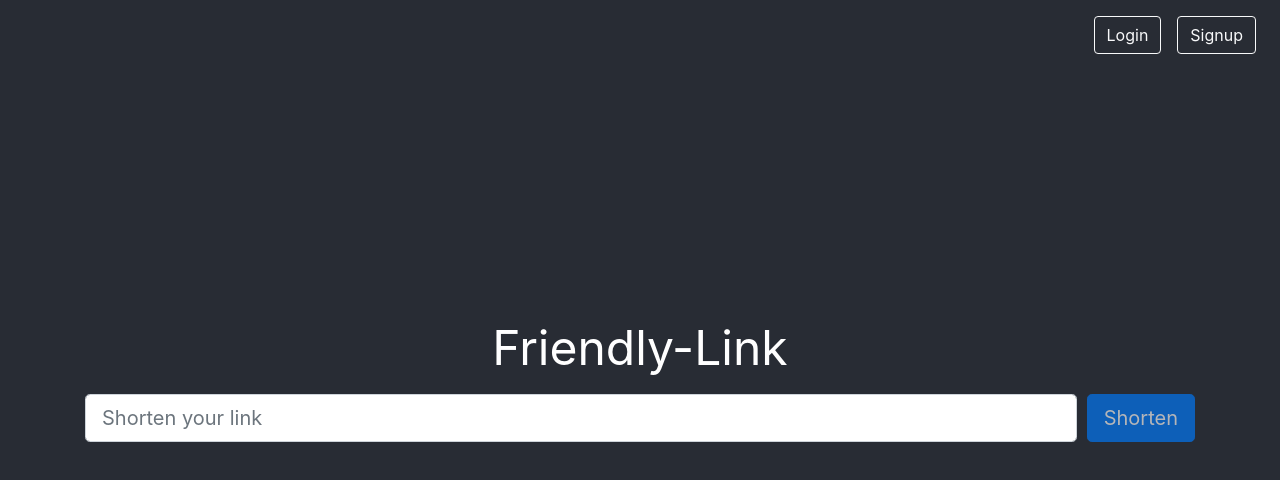
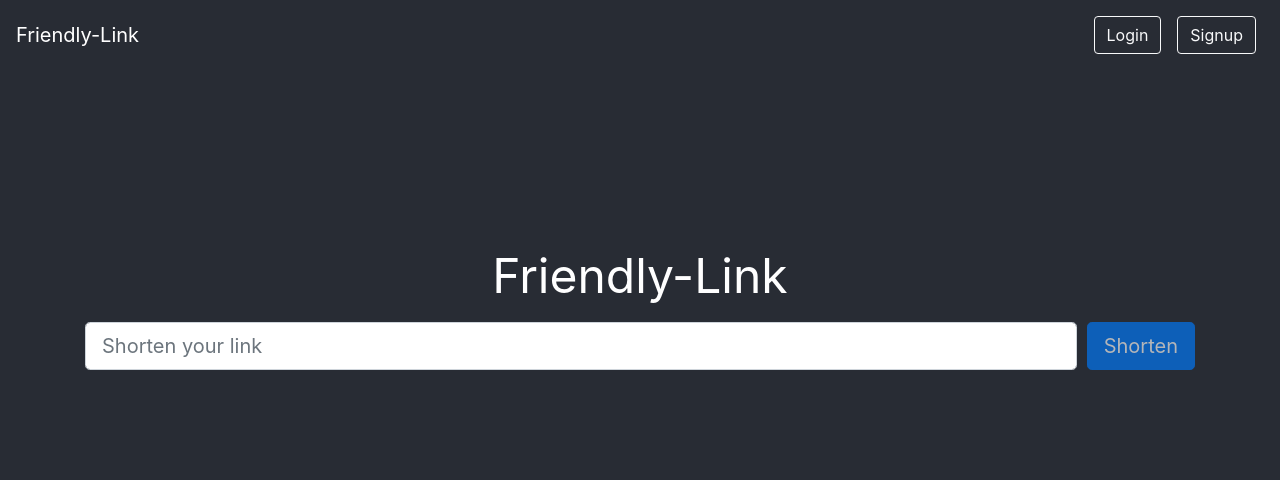
Before and after one commit to Davidcwh/friendly-link, a React (Create React App) app in the folder client/: page / in a window 1280 px wide. Shown: the top 480 px of the page. Built offline with nearby package versions, Linux system fonts and the light colour scheme; no server answers.

Commit message:
Change logged in page behaviour + topbar design

```diff
--- a/client/src/App.js
+++ b/client/src/App.js
@@ -1,6 +1,6 @@
 import './App.css';
 import React from 'react';
-import { Route, Switch } from 'react-router';
+import { Route, Switch, Redirect } from 'react-router';
 import { useAuth0 } from '@auth0/auth0-react';
 import LandingPage from './pages/LandingPage';
 import UserDashboardPage from './pages/UserDashboardPage';
@@ -8,11 +8,19 @@ import LoadingPage from './pages/LoadingPage';
 import ProtectedRoute from './auth/protected-route';
 
 function App() {
-    const { isLoading } = useAuth0();
+    const { isLoading, isAuthenticated } = useAuth0();
 
     return (
         <Switch>
-            <Route exact path="/" component={isLoading ? LoadingPage : LandingPage}/>
+
+            <Route exact path="/">
+                {isAuthenticated
+                    ? <Redirect to='/dashboard'/>
+                    : (
+                        isLoading ? <LoadingPage/> : <LandingPage/>
+                    )
+                 }
+            </Route>
             <ProtectedRoute exact path="/dashboard" component={UserDashboardPage}/>
         </Switch>
     );
--- a/client/src/components/ShortenUrlBar.js
+++ b/client/src/components/ShortenUrlBar.js
@@ -4,7 +4,7 @@ import { Col, Container, Button, Form, Fade } from 'react-bootstrap';
 import API from '../util/API'
 import { useAuth0 } from '@auth0/auth0-react';
 
-const ShortenUrlBar = () => {
+const ShortenUrlBar = ({ title }) => {
     const [ text, setText ] = useState('');
     const [isShortenUrl, setIsShortenUrl] = useState(false);
     const [isTextCopied, setIsTextCopied] = useState(false);
@@ -73,7 +73,7 @@ const ShortenUrlBar = () => {
 
     return (
         <Container>
-            <div className="title">Friendly-Link</div>
+            <div className="title">{title}</div>
             <Form>
                 <Form.Row>
                     <Col>
--- a/client/src/components/TopBar.js
+++ b/client/src/components/TopBar.js
@@ -1,17 +1,12 @@
 import React from 'react';
 import { Navbar, Spinner } from 'react-bootstrap';
-import { Route } from 'react-router';
 import { useAuth0 } from '@auth0/auth0-react';
 import LoginButton from './LoginButton';
 import SignupButton from './SignupButton';
 import LogoutButton from './LogoutButton';
-import GoToDashboardButton from './GoToDashboardButton';
 
-const LoggedInButtons = () => (
+const LoggedInButtons = ({ email }) => (
     <>
-        <Route exact path="/">
-            <GoToDashboardButton/>
-        </Route>
         <LogoutButton/>
     </>
 );
@@ -24,20 +19,24 @@ const LoggedOutButtons = () => (
 )
 
 const TopBar = () => {
-    const { isAuthenticated, isLoading } = useAuth0();
+    const { isAuthenticated, isLoading, user } = useAuth0();
+    const email = isAuthenticated ? user.email : '';
 
     return (
         <Navbar
             expand="lg"
-            fixed="top"
             variant="dark">
+            <Navbar.Brand href="/">Friendly-Link</Navbar.Brand>
             <Navbar.Toggle aria-controls="basic-navbar-nav"/>
             <Navbar.Collapse id="basic-navbar-nav" className="justify-content-end">
                 {
                     isLoading
                         ? <Spinner animation="border" variant="light" style={{ margin: '8px'}}/>
                         : (isAuthenticated
-                            ? <LoggedInButtons/>
+                            ? <>
+                                <div>{`Logged in as: ${email}`}</div>
+                                <LoggedInButtons email={email}/>
+                             </>
                             : <LoggedOutButtons/>)
                 }
             </Navbar.Collapse>
--- a/client/src/pages/LandingPage.css
+++ b/client/src/pages/LandingPage.css
@@ -1,14 +1,13 @@
 .Landing {
-    text-align: center;
-  }
+  background-color: #282c34;
+  height: 100vh;
+}
 
 .Landing-header {
-    background-color: #282c34;
-    min-height: 100vh;
+    text-align: center;
     display: flex;
     flex-direction: column;
-    align-items: center;
-    justify-content: center;
+    margin-top: 20vh;
     font-size: calc(10px + 2vmin);
     color: white;
 }
--- a/client/src/pages/LandingPage.js
+++ b/client/src/pages/LandingPage.js
@@ -6,9 +6,9 @@ import TopBar from '../components/TopBar';
 const LandingPage = () => {
     return (
         <div className="Landing">
+            <TopBar/>
             <header className="Landing-header">
-                <TopBar/>
-                <ShortenUrlBar/>
+                <ShortenUrlBar title="Friendly-Link"/>
             </header>
         </div>
     )
--- a/client/src/pages/UserDashboardPage.css
+++ b/client/src/pages/UserDashboardPage.css
@@ -1,9 +1,10 @@
 .Dashboard {
-    text-align: center;
-  }
+  background-color: #282c34;
+  color: white;
+}
 
 .Dashboard-header {
-    background-color: #282c34;
+    text-align: center;
     min-height: 100vh;
     display: flex;
     flex-direction: column;
@@ -12,3 +13,13 @@
     font-size: calc(10px + 2vmin);
     color: white;
 }
+
+.bar-container {
+  width: 100%;
+  margin-top: auto;
+}
+
+.links-container {
+  /* width: 100%;
+  padding: 0 100; */
+}
--- a/client/src/pages/UserDashboardPage.js
+++ b/client/src/pages/UserDashboardPage.js
@@ -1,7 +1,10 @@
 import './UserDashboardPage.css';
 import React, { useEffect, useState } from 'react';
 import { useAuth0 } from "@auth0/auth0-react";
+import { Row, Col } from 'react-bootstrap';
 import TopBar from '../components/TopBar';
+import LinksDashboard from '../components/LinksDashboard';
+import ShortenUrlBar from '../components/ShortenUrlBar';
 import API from '../util/API';
 
 const UserDashboardPage = () => {
@@ -34,25 +37,31 @@ const UserDashboardPage = () => {
                 const originalLinks = response.data.map((link) => {
                     return link.originalurl
                 })
-                setUserLinks(originalLinks)
+                // console.log(response.data)
+                setUserLinks(response.data)
             }, error => {
                 console.log(error)
             })
     }
 
     return (
+        <>
+
         <div className="Dashboard">
+            <TopBar/>
             <header className="Dashboard-header">
-                <TopBar/>
-                USER DASHBOARD
-                <br/>
-                Your links:
-                <br/>
-                {userLinks.map((link, index) => {
-                    return <div key={index}>{link}</div>
-                })}
+
+                <Row className="bar-container">
+                    <ShortenUrlBar/>
+                </Row>
+
+                <Row className="links-container">
+                    <LinksDashboard userLinks={userLinks}/>
+                </Row>
+
             </header>
         </div>
+        </>
     )
 }
 
```
